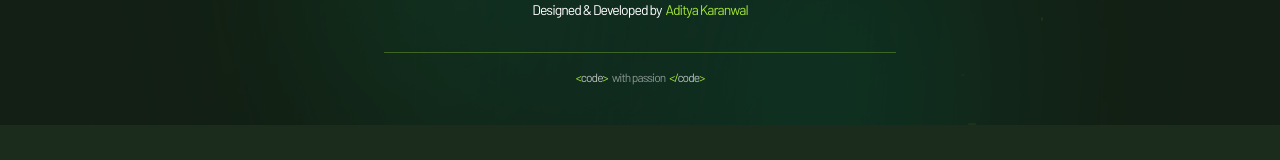
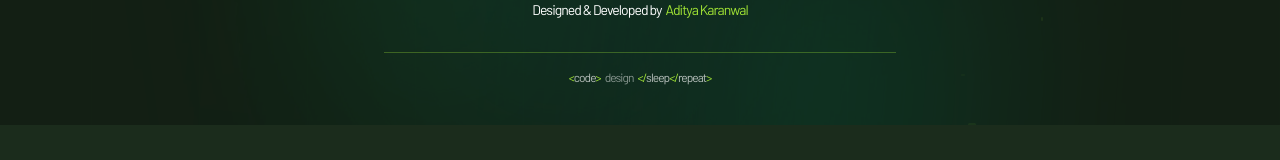
Before and after one commit to karanwal123/me_my, a React (Vite) app: page /design in a window 1280 px wide. Shown: the part 273-433 px from the top of the page. Built offline with nearby package versions, Linux system fonts and the light colour scheme.

Commit message:
footer changes

```diff
--- a/src/components/Footer.jsx
+++ b/src/components/Footer.jsx
@@ -106,9 +106,11 @@ const Footer = () => {
               <span className="text-lime-400">&lt;</span>
               <span className="text-white opacity-70">code</span>
               <span className="text-lime-400">&gt;</span>
-              <span className="text-white opacity-50 mx-1">with passion</span>
+              <span className="text-white opacity-50 mx-1">design</span>
               <span className="text-lime-400">&lt;/</span>
-              <span className="text-white opacity-70">code</span>
+              <span className="text-white opacity-70">sleep</span>
+              <span className="text-lime-400">&lt;/</span>
+              <span className="text-white opacity-70">repeat</span>
               <span className="text-lime-400">&gt;</span>
             </p>
           </div>
```
